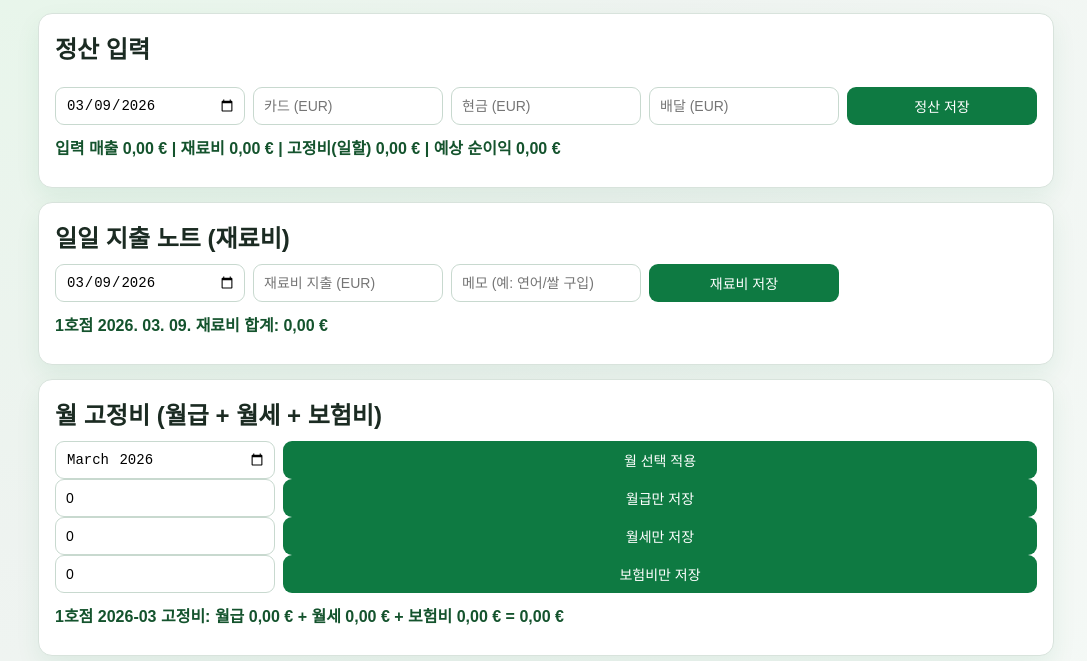
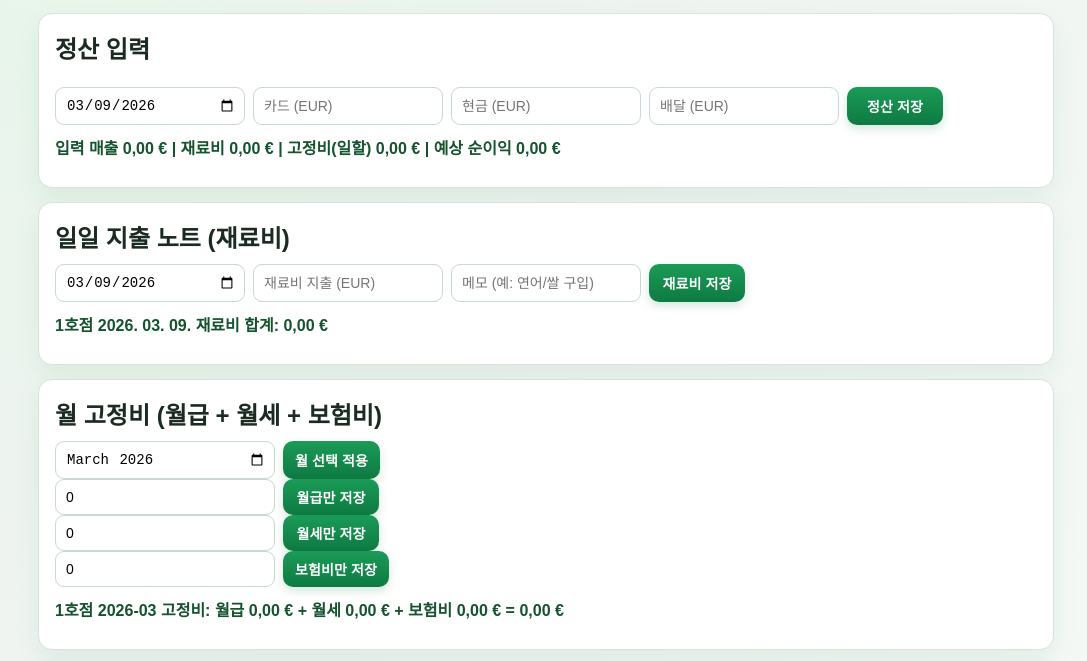
Before and after one commit to Noksando/sushibap-settlement-app, a website: page public/index.html in a window 1280 px wide. Shown: the part 99-760 px from the top of the page, without its empty margins (94-1181 px from the left). Drawn offline with nearby package versions, Linux system fonts and the light colour scheme; no server answers.

Commit message:
Make action buttons smaller and cleaner

```diff
--- a/public/styles.css
+++ b/public/styles.css
@@ -132,9 +132,20 @@ input[type="month"]::-webkit-calendar-picker-indicator {
 
 button {
   border: 0;
-  background: var(--accent);
+  background: linear-gradient(180deg, #1b9b57 0%, #0e7a42 100%);
   color: #fff;
   cursor: pointer;
+  font-weight: 600;
+  letter-spacing: 0.1px;
+  box-shadow: 0 4px 10px rgba(14, 122, 66, 0.18);
+}
+
+.row-form button {
+  width: auto;
+  min-width: 96px;
+  justify-self: start;
+  padding: 8px 12px;
+  border-radius: 10px;
 }
 
 .entry-total {
```
